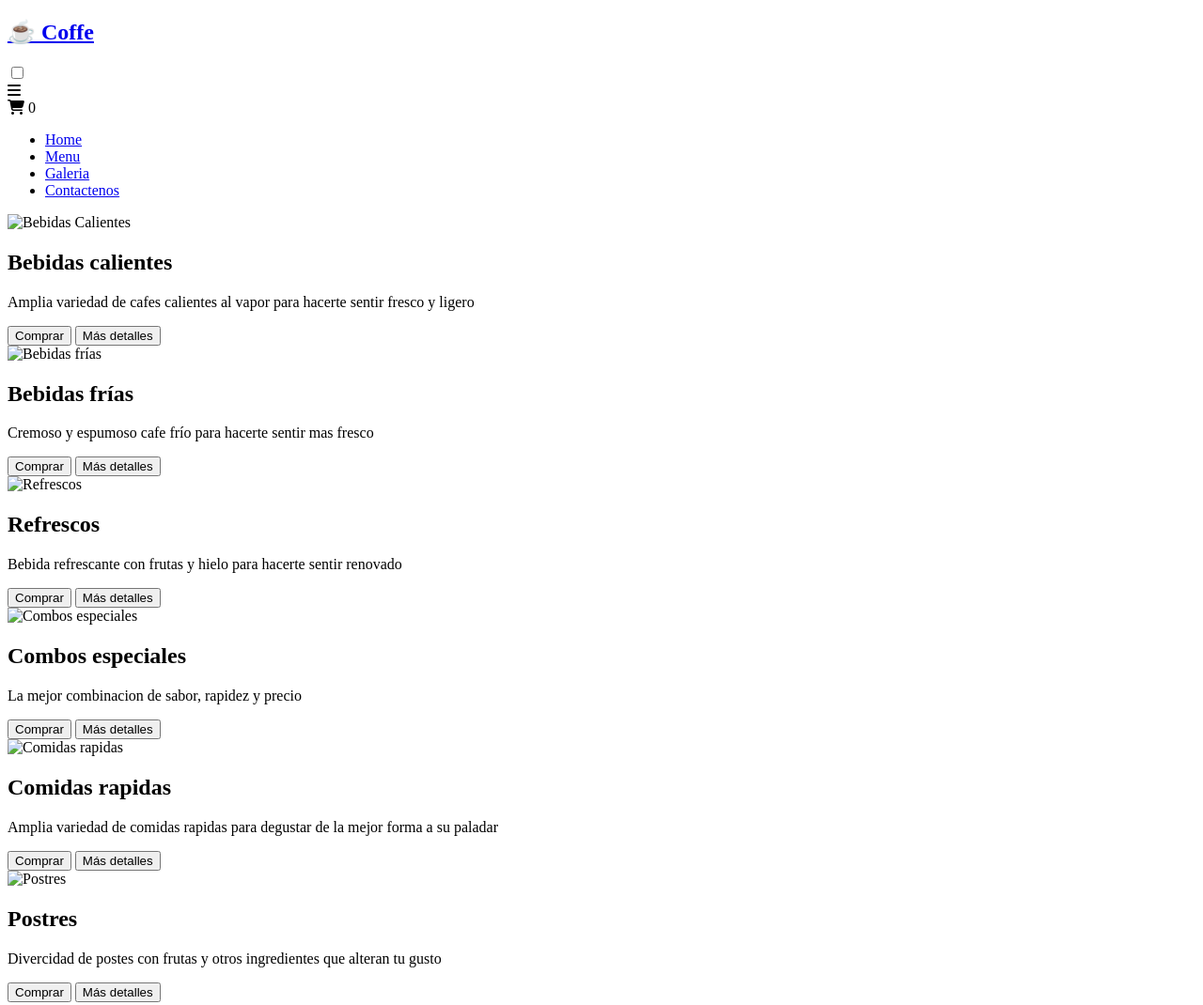
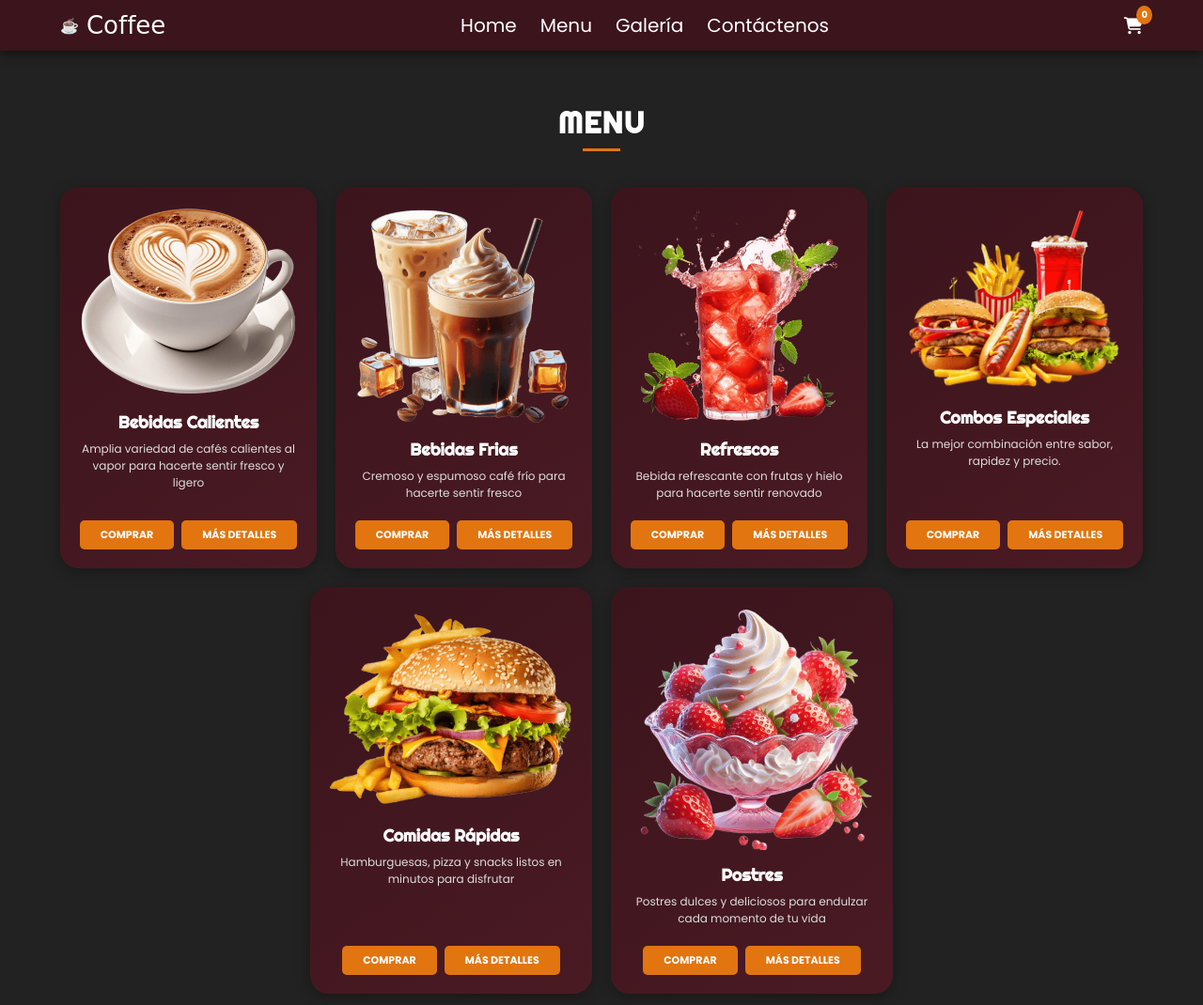
Before and after one commit to andresfelipetrivinobustos66-ctrl/coffe, a plain HTML site: page menu.html in a window 1280 px wide. Shown: the whole page at 94% size. Drawn offline with Linux system fonts and the light colour scheme; a web font is replaced by a local one.

Commit message:
casi termino

```diff
--- /dev/null
+++ b/Css/login.css
@@ -0,0 +1,140 @@
+/* --- Variables y Configuración --- */
+:root {
+  --bg-main:      #1a1a1a;
+  --bg-navbar:    #3b141c;
+  --bg-card:      #4a1e1e;
+  --bg-input:     #c8a8a8;
+  --accent:       #e2750f;
+  --accent-hover: #ff8c1a;
+  --text-muted:   #c8a8a8;
+  --font-logo:    'Ribeye', cursive;
+  --font-display: 'Righteous', cursive;
+}
+
+* { margin: 0; padding: 0; box-sizing: border-box; font-family: 'Poppins', sans-serif; }
+
+body {
+  background-color: var(--bg-main);
+  color: white;
+  min-height: 100vh;
+}
+
+/* --- Header & Navbar --- */
+header {
+  position: fixed;
+  top: 0; width: 100%; z-index: 1000;
+  background-color: var(--bg-navbar);
+  box-shadow: 0 4px 10px rgba(0,0,0,0.5);
+}
+
+.navbar {
+  display: flex; justify-content: space-between; align-items: center;
+  padding: 15px 5%;
+}
+
+.nav-logo { display: flex; align-items: center; text-decoration: none; }
+
+.nav-text {
+  font-family: var(--font-logo);
+  color: white !important;
+  font-size: 28px; margin-left: 10px;
+}
+
+.nav-menu { display: flex; gap: 25px; list-style: none; }
+
+.nav-link {
+  color: white !important; text-decoration: none;
+  font-size: 20px; transition: 0.3s;
+}
+
+.nav-link:hover { color: var(--accent) !important; }
+
+.nav-icons { display: flex; align-items: center; gap: 15px; }
+
+.carrito {
+  position: relative; font-size: 22px; cursor: pointer; transition: 0.3s;
+}
+
+.carrito:hover { color: var(--accent) !important; transform: scale(1.1); }
+
+#contador {
+  position: absolute; top: -8px; right: -10px;
+  background: var(--accent); color: white;
+  font-size: 11px; padding: 2px 6px; border-radius: 50%;
+}
+
+/* --- Main Content --- */
+.main {
+  display: flex; justify-content: center; align-items: center;
+  padding: 120px 20px 60px;
+}
+
+.login-card {
+  background-color: var(--bg-card);
+  padding: 40px; border-radius: 20px;
+  width: 100%; max-width: 400px;
+  text-align: center; box-shadow: 0 10px 30px rgba(0,0,0,0.5);
+}
+
+.avatar-icon {
+  width: 60px; height: 60px; background: var(--accent);
+  border-radius: 50%; display: flex; align-items: center;
+  justify-content: center; margin: 0 auto 15px;
+}
+
+.card-title { font-family: var(--font-display); margin-bottom: 10px; }
+
+.card-subtitle { color: var(--text-muted); font-size: 14px; margin-bottom: 30px; }
+
+/* --- Formulario & Inputs --- */
+.login-form { display: flex; flex-direction: column; gap: 15px; text-align: left; }
+
+.form-group label { display: block; font-size: 14px; color: #d4bfbf; margin-bottom: 5px; }
+
+.form-group input {
+  width: 100%; background: var(--bg-input); border: none;
+  padding: 12px; border-radius: 8px; color: #333; outline: none;
+}
+
+.input-wrapper { position: relative; }
+.toggle-pw {
+  position: absolute; right: 10px; top: 50%; transform: translateY(-50%);
+  background: none; border: none; color: #555; cursor: pointer;
+}
+
+/* ELIMINAR EL AZUL DE LOS ENLACES */
+.form-options { display: flex; justify-content: space-between; font-size: 12px; }
+
+.forgot-link {
+  color: var(--text-muted) !important;
+  text-decoration: none !important;
+}
+
+.forgot-link:hover { color: var(--accent) !important; text-decoration: underline !important; }
+
+.btn-login {
+  background: var(--accent); color: white; border: none;
+  padding: 14px; border-radius: 8px; font-weight: bold;
+  font-size: 16px; margin-top: 10px; transition: 0.3s;
+}
+
+.btn-login:hover { background: var(--accent-hover); transform: translateY(-2px); }
+
+/* --- Divider & Social --- */
+.divider { display: flex; align-items: center; gap: 10px; margin: 15px 0; }
+.divider-line { flex: 1; height: 1px; background: rgba(255,255,255,0.2); }
+.divider-text { font-size: 12px; color: var(--text-muted); }
+
+.social-buttons { display: flex; gap: 10px; }
+.btn-social {
+  flex: 1; background: white; color: #333; border: none;
+  padding: 10px; border-radius: 8px; font-weight: bold;
+  display: flex; align-items: center; justify-content: center; gap: 8px;
+}
+
+.register-prompt { font-size: 13px; color: var(--text-muted); margin-top: 15px; text-align: center; }
+.register-prompt a { color: var(--accent); text-decoration: none; font-weight: bold; }
+
+@media (max-width: 600px) {
+  .nav-menu { display: none; }
+}
--- a/Css/menu.css
+++ b/Css/menu.css
@@ -0,0 +1,209 @@
+@import url('https://fonts.googleapis.com/css2?family=Righteous&family=Poppins:wght@300;400;700&family=Ribeye&display=swap');
+
+/* --- Estilos Generales --- */
+* {
+    margin: 0;
+    padding: 0;
+    box-sizing: border-box;
+    font-family: "Poppins", sans-serif;
+}
+
+body {
+    background-color: #222222; /* Fondo gris oscuro exacto */
+    color: white;
+    overflow-x: hidden;
+}
+
+button { cursor: pointer; border: none; }
+img { width: 100%; border-radius: 12px; display: block; }
+ul { list-style: none; }
+a { text-decoration: none; }
+
+/* --- Header y Navbar --- */
+header {
+    position: fixed;
+    top: 0;
+    width: 100%;
+    z-index: 1000;
+    background-color: #3b141c;
+    box-shadow: 0 4px 10px rgba(0,0,0,0.5);
+}
+
+.navbar {
+    display: flex;
+    justify-content: space-between;
+    align-items: center;
+    padding: 12px 5%;
+    max-width: 1400px;
+    margin: 0 auto;
+}
+
+.nav-logo {
+    display: flex;
+    align-items: center;
+}
+
+.nav-text {
+    font-family: "Ribeye", cursive;
+    color: white !important;
+    font-size: 26px;
+    margin-left: 8px;
+}
+
+.nav-menu {
+    display: flex;
+    gap: 25px;
+}
+
+.nav-link {
+    color: white !important;
+    font-weight: 500;
+    font-size: 20px;
+    transition: 0.3s;
+}
+
+.nav-link:hover {
+    color: #e47412 !important;
+}
+
+.nav-icons {
+    display: flex;
+    gap: 20px;
+    color: white;
+    align-items: center;
+}
+
+.carrito, .nav-login {
+    position: relative;
+    font-size: 18px;
+    transition: 0.3s;
+}
+
+.carrito:hover, .nav-login:hover {
+    color: #ee7417;
+}
+
+#contador {
+    position: absolute;
+    top: -8px;
+    right: -10px;
+    background: #e2750f;
+    color: white;
+    font-size: 10px;
+    padding: 2px 5px;
+    border-radius: 50%;
+    font-weight: bold;
+}
+
+/* --- Título de Sección --- */
+.main-title {
+    text-align: center;
+    margin-top: 110px;
+    font-size: 32px;
+    font-family: 'Righteous', cursive;
+    letter-spacing: 1px;
+}
+
+.main-title::after {
+    content: "";
+    display: block;
+    width: 40px;
+    height: 3px;
+    background: #e2750f;
+    margin: 8px auto;
+}
+
+/* --- Contenedor de Productos (4 Columnas) --- */
+.container {
+    display: flex;
+    flex-wrap: wrap;
+    gap: 20px;
+    justify-content: center;
+    padding: 30px 5%;
+    max-width: 1400px;
+    margin: 0 auto;
+}
+
+/* --- Tarjetas (Ecard) --- */
+.ecard {
+    background: linear-gradient(145deg, #3b141c, #4a1a23);
+    border-radius: 20px;
+    /* Base para 4 columnas: (100% / 4) menos el gap */
+    flex: 1 1 calc(25% - 20px);
+    min-width: 250px;
+    max-width: 300px;
+    padding: 20px;
+    display: flex;
+    flex-direction: column;
+    text-align: center;
+    transition: 0.3s ease;
+    box-shadow: 0 4px 15px rgba(0,0,0,0.3);
+}
+
+.ecard:hover {
+    transform: translateY(-8px);
+    box-shadow: 0 8px 20px rgba(0,0,0,0.5);
+}
+
+.ecard h2 {
+    font-family: 'Righteous', cursive;
+    margin: 15px 0 8px;
+    font-size: 18px;
+    color: white;
+}
+
+.ecard p {
+    font-size: 12px;
+    margin-bottom: 20px;
+    line-height: 1.5;
+    color: #ddd;
+    flex-grow: 1; /* Empuja los botones al final */
+}
+
+/* --- Botones Compactos --- */
+.btn-group {
+    display: flex;
+    gap: 8px;
+    justify-content: center;
+    margin-top: auto;
+}
+
+.btn-orange {
+    background-color: #e2750f;
+    color: white;
+    padding: 7px 22px;
+    border-radius: 5px;
+    font-weight: bold;
+    font-size: 11px;
+    text-transform: uppercase;
+    transition: 0.2s;
+    width: auto; /* No ocupan todo el ancho */
+    white-space: nowrap;
+}
+
+.btn-orange:hover {
+    background-color: #ff8c1a;
+    transform: scale(1.03);
+}
+
+/* --- Responsive --- */
+
+/* 3 Columnas en tablets grandes */
+@media (max-width: 1150px) {
+    .ecard { flex: 1 1 calc(33.33% - 20px); }
+}
+
+/* 2 Columnas en tablets pequeñas */
+@media (max-width: 850px) {
+    .ecard { flex: 1 1 calc(50% - 20px); }
+    .nav-menu { display: none; } /* Ocultar menú para el futuro hamburguesa */
+}
+
+/* 1 Columna en móviles */
+@media (max-width: 500px) {
+    .ecard {
+        flex: 1 1 100%;
+        max-width: 100%;
+    }
+    .main-title { font-size: 26px; }
+}
--- a/menu.html
+++ b/menu.html
@@ -1,148 +1,104 @@
 <!DOCTYPE html>
 <html lang="es">
 <head>
-    <meta charset="UTF-8">
-    <meta name="viewport" content="width=device-width, initial-scale=1.0">
-    <link rel="stylesheet" href="./Css/menu.css">
-
-    <script src="https://kit.fontawesome.com/bdc4e23805.js">
-         crossorigin="anonymous"</script>
-
-    <title>Sitio de Cafe</title>
-
+    <meta charset="UTF-8" />
+    <meta name="viewport" content="width=device-width, initial-scale=1.0" />
+    <link rel="stylesheet" href="./css/menu.css" />
+    <title>SITIO DE CAFÉ - MENÚ</title>
+    <script src="https://kit.fontawesome.com/bdc4e23805.js" crossorigin="anonymous"></script>
 </head>
-
+<body>
     <header>
         <nav class="navbar">
-
-            <a href="./index.html" class="nav-logo">
-                <h2 class ="nav-text">☕ Coffe</h2>
+            <a href="index.html" class="nav-logo">
+                <span class="logo-emoji">☕</span>
+                <span class="nav-text">Coffee</span>
             </a>
-
-            <input type="checkbox" id="menu_toggle"/>
-
-            <div class ="iconos-responsive">
-                <label for="menu_toggle" class ="menu-icon">
-                    <i class="fa-solid fa-bars"></i>
-                </label>
-
-                <div class="carrito">
-                    <i class="fa-solid fa-cart-shopping"></i>
+            <ul class="nav-menu">
+                <li><a href="index.html" class="nav-link">Home</a></li>
+                <li><a href="menu.html" class="nav-link">Menu</a></li>
+                <li><a href="galeria.html" class="nav-link">Galería</a></li>
+                <li><a href="contacto.html" class="nav-link">Contáctenos</a></li>
+            </ul>
+            <div class="nav-icons">
+                <div class="carrito" onclick="window.location.href='carrito.html'">
+                    <i class="fas fa-shopping-cart"></i>
                     <span id="contador">0</span>
                 </div>
+
             </div>
-
-            <ul class="nav-menu">
-                <li class="nav-item"><a href="./index.html" class= "nav-link">Home</a></li>
-                <li class="nav-item"><a href="./index.html" class= "nav-link">Menu</a></li>
-                <li class="nav-item"><a href="#" class= "nav-link">Galeria</a></li>
-                <li class="nav-item"><a href="#" class= "nav-link">Contactenos</a></li>
-            </ul>
-
         </nav>
     </header>
 
+    <h1 class="main-title">MENU</h1>
 
+    <main class="container">
         <div class="ecard">
-
-        <img src="./Img/imagen #1.png"
-         alt="Bebidas Calientes">
-
+            <img src="./Img/imagen1.png" alt="Bebidas Calientes" />
             <div class="contenido">
-            <h2>Bebidas calientes</h2>
-            <p>Amplia variedad de cafes calientes al vapor
-               para hacerte sentir fresco y ligero</p>
+                <h2>Bebidas Calientes</h2>
+                <p>Amplia variedad de cafés calientes al vapor para hacerte sentir fresco y ligero</p>
             </div>
-
             <div class="btn-group">
-            <button class="btncomprar">Comprar</button>
-            <button class="detalles">Más detalles</button>
+                <button class="btn-orange">Comprar</button>
+                <button class="btn-orange">Más detalles</button>
             </div>
         </div>
-
-
         <div class="ecard">
-        <img src="./Img/imagen#2.png"
-         alt="Bebidas frías">
-
+            <img src="./Img/imagen2.png" alt="Bebidas Frias" />
             <div class="contenido">
-            <h2>Bebidas frías</h2>
-            <p>Cremoso y espumoso cafe frío para
-               hacerte sentir mas fresco</p>
+                <h2>Bebidas Frias</h2>
+                <p>Cremoso y espumoso café frío para hacerte sentir fresco</p>
             </div>
-
             <div class="btn-group">
-            <button class="btncomprar">Comprar</button>
-            <button class="detalles">Más detalles</button>
+                <button class="btn-orange">Comprar</button>
+                <button class="btn-orange">Más detalles</button>
             </div>
         </div>
-
-
         <div class="ecard">
-        <img src="./Img/imagen #3.png"
-         alt="Refrescos">
-
+            <img src="./Img/imagen3.png" alt="Refrescos" />
             <div class="contenido">
                 <h2>Refrescos</h2>
-            <p>Bebida refrescante con
-               frutas y hielo para hacerte sentir renovado</p>
+                <p>Bebida refrescante con frutas y hielo para hacerte sentir renovado</p>
             </div>
-
             <div class="btn-group">
-            <button class="btncomprar">Comprar</button>
-            <button class="detalles">Más detalles</button>
+                <button class="btn-orange">Comprar</button>
+                <button class="btn-orange">Más detalles</button>
             </div>
         </div>
-
-
         <div class="ecard">
-        <img src="./Img/imagen #4.png"
-         alt="Combos especiales">
-
+            <img src="./Img/imagen4.png" alt="Combos Especiales" />
             <div class="contenido">
-            <h2>Combos especiales</h2>
-            <p> La mejor combinacion de sabor, rapidez y precio </p>
+                <h2>Combos Especiales</h2>
+                <p>La mejor combinación entre sabor, rapidez y precio.</p>
             </div>
-
             <div class="btn-group">
-            <button class="btncomprar">Comprar</button>
-            <button class="detalles">Más detalles</button>
+                <button class="btn-orange">Comprar</button>
+                <button class="btn-orange">Más detalles</button>
             </div>
         </div>
-
         <div class="ecard">
-        <img src="./Img/imagen #5.png"
-         alt="Comidas rapidas ">
-
+            <img src="./Img/imagen5.png" alt="Comidas Rápidas" />
             <div class="contenido">
-            <h2>Comidas rapidas</h2>
-            <p>Amplia variedad de comidas rapidas
-               para degustar de la mejor forma a su paladar </p>
+                <h2>Comidas Rápidas</h2>
+                <p>Hamburguesas, pizza y snacks listos en minutos para disfrutar</p>
             </div>
-
             <div class="btn-group">
-            <button class="btncomprar">Comprar</button>
-            <button class="detalles">Más detalles</button>
+                <button class="btn-orange">Comprar</button>
+                <button class="btn-orange">Más detalles</button>
             </div>
         </div>
-
         <div class="ecard">
-        <img src="."
-         alt="Postres ">
-
+            <img src="./Img/imagen6.png" alt="Postres" />
             <div class="contenido">
                 <h2>Postres</h2>
-            <p>Divercidad de postes con frutas
-               y otros ingredientes que alteran tu gusto</p>
+                <p>Postres dulces y deliciosos para endulzar cada momento de tu vida</p>
             </div>
-
             <div class="btn-group">
-            <button class="btncomprar">Comprar</button>
-            <button class="detalles">Más detalles</button>
+                <button class="btn-orange">Comprar</button>
+                <button class="btn-orange">Más detalles</button>
             </div>
         </div>
-
-<body>
-
+    </main>
 </body>
 </html>
```
Also changed, not shown: index.html (+1 -1 lines), login.html (+102 -0 lines), Css/index.css (line endings or trailing spaces), Img/gallery.png (renamed from Img/imagen 1.png), Img/imagen1.png (renamed from Img/imagen #1.png), Img/imagen2.png (renamed from Img/imagen#2.png), Img/imagen3.png (renamed from Img/imagen #3.png), Img/imagen4.png (renamed from Img/imagen #4.png), Img/imagen5.png (renamed from Img/imagen #5.png), Img/imagen6.png (renamed from Img/imagen #6.png). Lines whose indentation alone changed are shown as unchanged.
